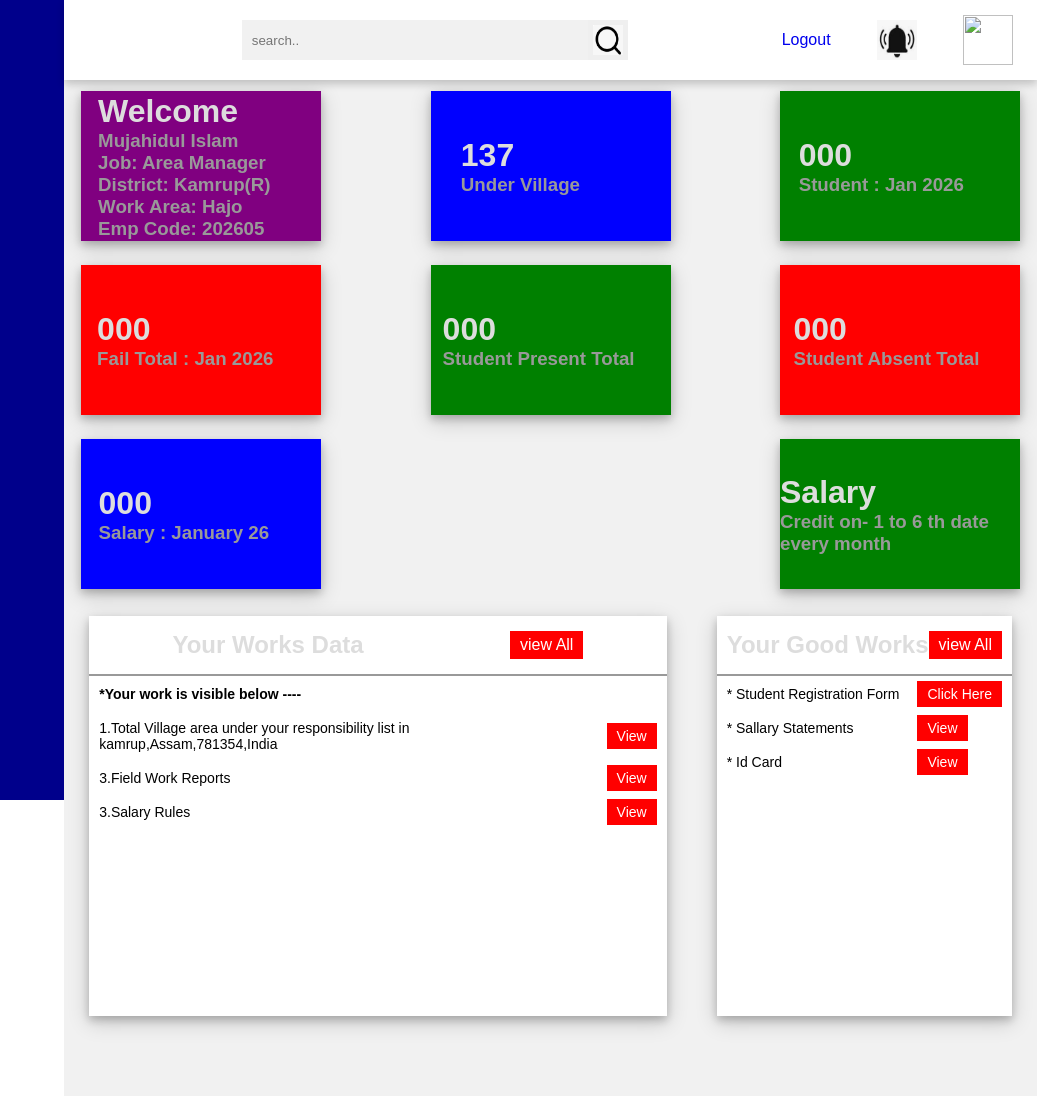
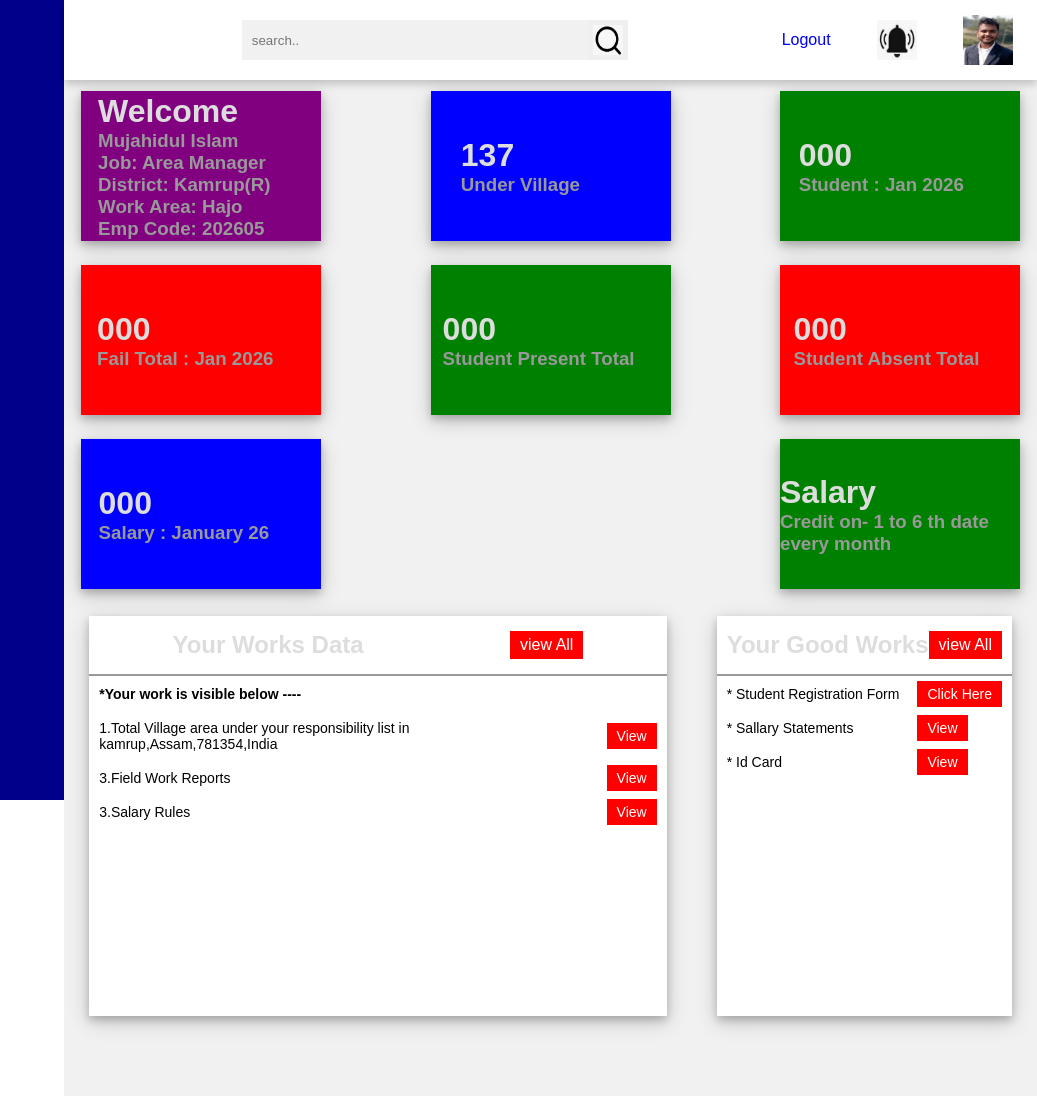
Before and after one commit to SEW1mm/amdeshboardhajo, a plain HTML site: page index.html in a window 1280 px wide. Shown: the whole page, without its empty margins (243-1280 px from the left). Drawn offline with Linux system fonts and the light colour scheme.

Commit message:
Update index.html
jhdg54

```diff
--- a/index.html
+++ b/index.html
@@ -29,7 +29,7 @@
 				<a href="https://script.google.com/macros/s/AKfycbyJJtGT7QQSgUI4tn_PRgJ3MWjBUsFB12F_6-fFdMYYCBuyIdnRNjqkM9Q42kxRa0xk-g/exec">Logout</a>
 				<img src="Photo/noti.png" alt="">
 				<div class="img-case">
-					<img src="Photo/mujahudul.jpeg" alt="">
+					<img src="Photo/mujahidul.jpeg" alt="">
 
 				</div>
 
```
